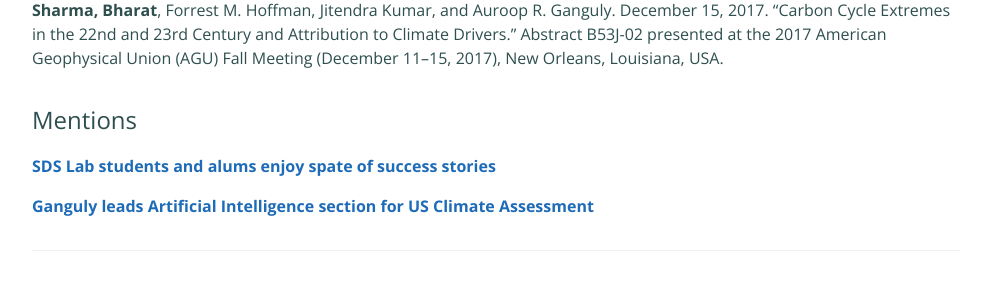
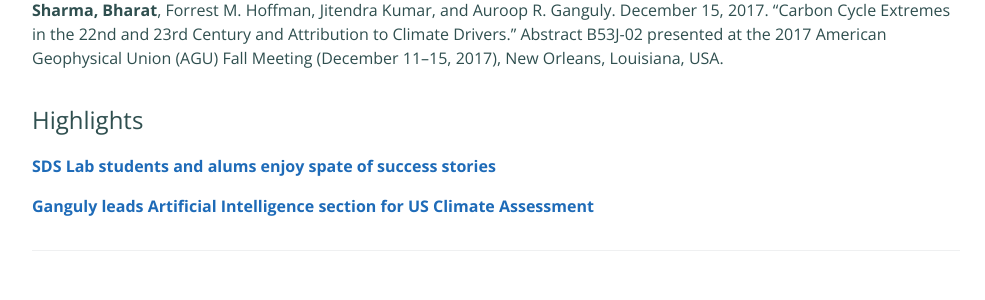
Before and after one commit to sharmapritika/sharmapritika.github.io, a Jekyll site: the page built from publications.md, in a window 1280 px wide. Shown: the part 1586-1886 px from the top of the page, without its empty margins (144-1129 px from the left). Built offline with Jekyll 4.4.1, drawn with Linux system fonts in a browser that asks for light colours.

Commit message:
Update publications.md

```diff
--- a/publications.md
+++ b/publications.md
@@ -42,7 +42,7 @@ Warner, M., **Sharma, Bharat**, Bhatia, U., and Ganguly, A. (2019), “Evaluatio
 
 **Sharma, Bharat**, Forrest M. Hoffman, Jitendra Kumar, and Auroop R. Ganguly. December 15, 2017. “Carbon Cycle Extremes in the 22nd and 23rd Century and Attribution to Climate Drivers.” Abstract B53J-02 presented at the 2017 American Geophysical Union (AGU) Fall Meeting (December 11–15, 2017), New Orleans, Louisiana, USA.
 
-## Mentions
+## Highlights
 
 [**SDS Lab students and alums enjoy spate of success stories**](https://coe.northeastern.edu/news/sds-lab-students-and-alums-enjoy-spate-of-success-stories/)
 
```
